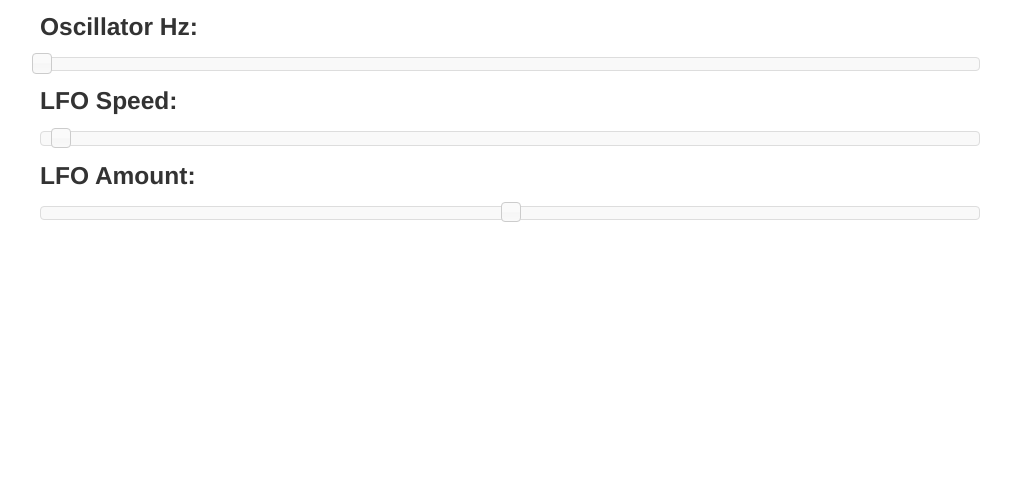
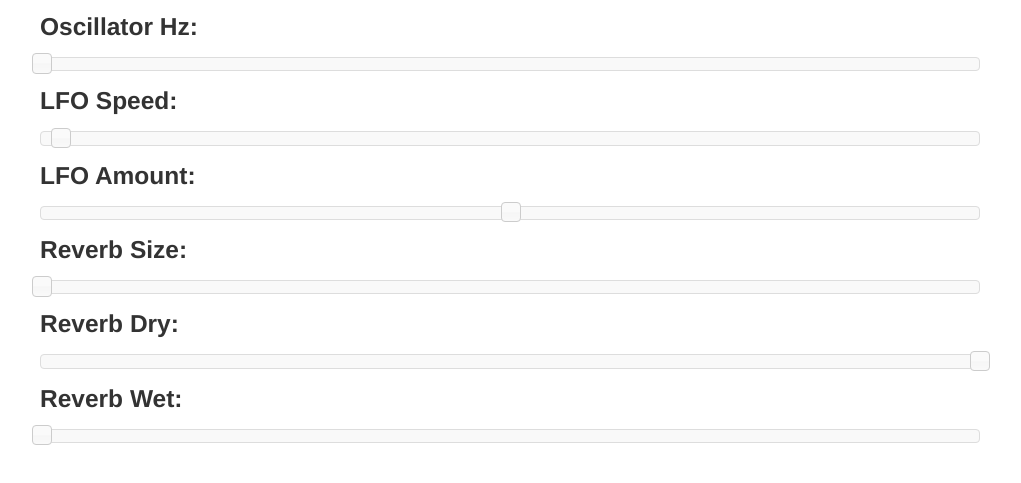
Before and after one commit to kindohm/audiolibjs-intro, a plain HTML site: page demos/effects.html in a window 1280 px wide. Shown: the part 97-580 px from the top of the page, without its empty margins (130-1151 px from the left). Drawn offline with Linux system fonts and the light colour scheme.

Commit message:
added reverb to fx demo

```diff
--- a/demos/effects.html
+++ b/demos/effects.html
@@ -26,6 +26,15 @@
       <h3>LFO Amount:</h3>
       <div id="amount"></div>
 
+      <h3>Reverb Size:</h3>
+      <div id="reverbSize"></div>
+
+      <h3>Reverb Dry:</h3>
+      <div id="reverbDry"></div>
+
+      <h3>Reverb Wet:</h3>
+      <div id="reverbWet"></div>
+
     </div>
 
     <script src="../js/jquery-1.9.1.min.js"></script>
@@ -42,8 +51,6 @@ var playing = false,
 
 var audioCallback = function(buffer, channels){
 
-  if (playing) {
-
     var length = buffer.length,
       index,
       sample,
@@ -53,21 +60,28 @@ var audioCallback = function(buffer, channels){
 
       sample = 0;
 
-      if (lfo.frequency !== 0 && amount !== 0) {
-        lfo.generate();
-        osc.fm = lfo.getMix() * amount;
-      }
-      osc.generate();
+      if (playing) {
 
-      sample = osc.getMix();
+        if (lfo.frequency !== 0 && amount !== 0) {
+          lfo.generate();
+          osc.fm = lfo.getMix() * amount;
+        }
+        osc.generate();
 
-      for (i = 0; i < channels; i++){
-        buffer[index + i] = sample;
+        sample = osc.getMix();
       }
 
-    }
+      reverb.pushSample(sample, 0);
+      reverb.pushSample(sample, 1);
+
+      buffer[index] = reverb.getMix(0);
+      buffer[index + 1] = reverb.getMix(1);
   }
 
+};
+
+var changeReverb = function(wet, dry, roomSize) {
+  reverb = audioLib.Reverb(device.sampleRate, 2, wet, dry, roomSize, .1);
 };
 
 window.addEventListener('load', function(){
@@ -76,6 +90,8 @@ window.addEventListener('load', function(){
   lfo = audioLib.Oscillator(device.sampleRate, 1);
   lfo.waveShape = 'pulse';
 
+  // sampleRate, channelCount, wet, dry, roomSize, damping, tuningOverride
+  reverb = audioLib.Reverb(device.sampleRate, 2, 0.00, 1.00, 0.00, .1);
 
   $('#play').click(function(){
     playing = !playing;
@@ -117,6 +133,36 @@ window.addEventListener('load', function(){
     }
   });
 
+  $('#reverbSize').slider({
+    min: 0.00,
+    max: 1.00,
+    value: reverb.roomSize,
+    step: 0.01,
+    change: function( event, ui ) {
+      changeReverb(reverb.wet, reverb.dry, ui.value);
+    }
+  });
+
+  $('#reverbWet').slider({
+    min: 0.00,
+    max: 1.00,
+    value: reverb.wet,
+    step: 0.01,
+    change: function( event, ui ) {
+      changeReverb(ui.value, reverb.dry, reverb.wet);
+    }
+  });
+
+  $('#reverbDry').slider({
+    min: 0.00,
+    max: 1.00,
+    value: reverb.dry,
+    step: 0.01,
+    change: function( event, ui ) {
+      changeReverb(reverb.wet, ui.value, reverb.wet);
+    }
+  });
+
 }, true);
 
 
```
